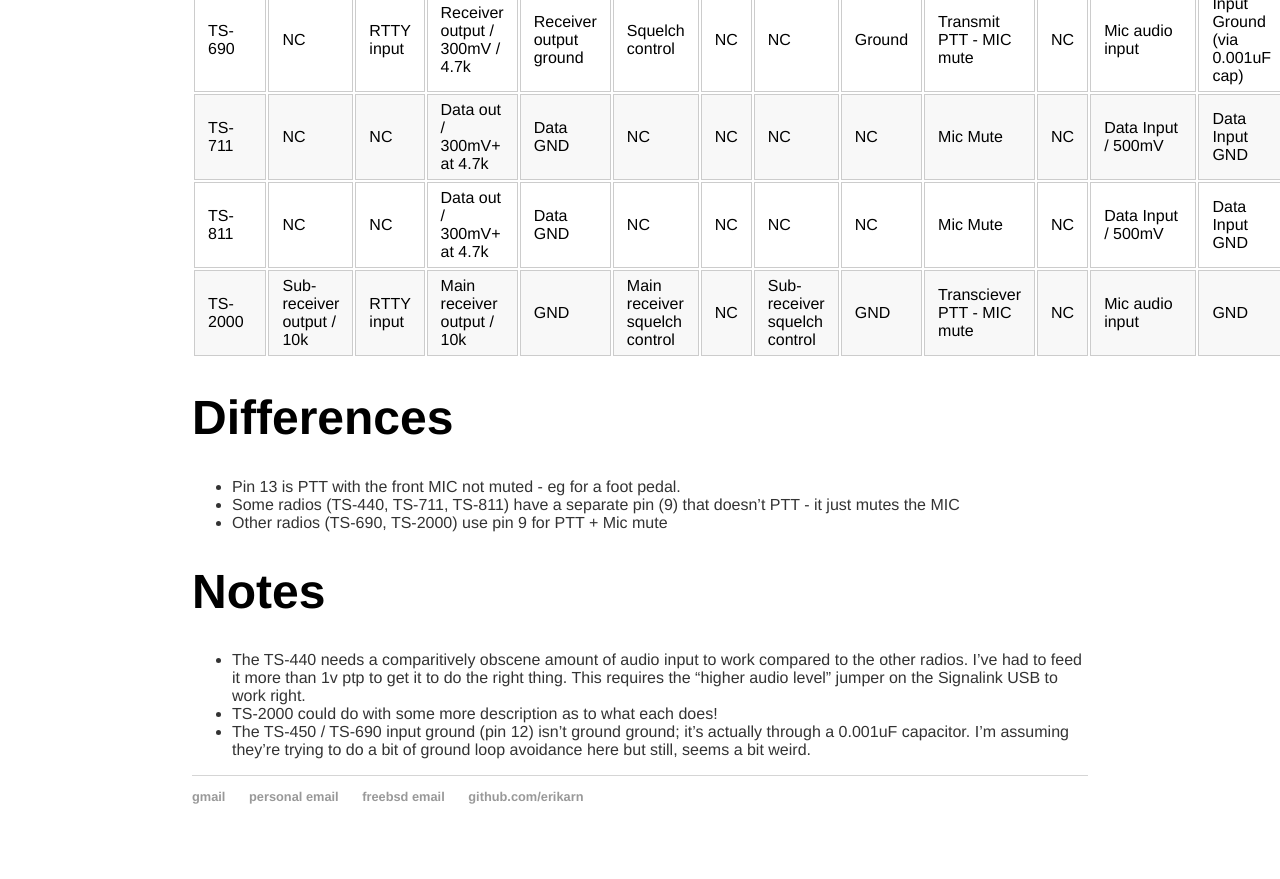
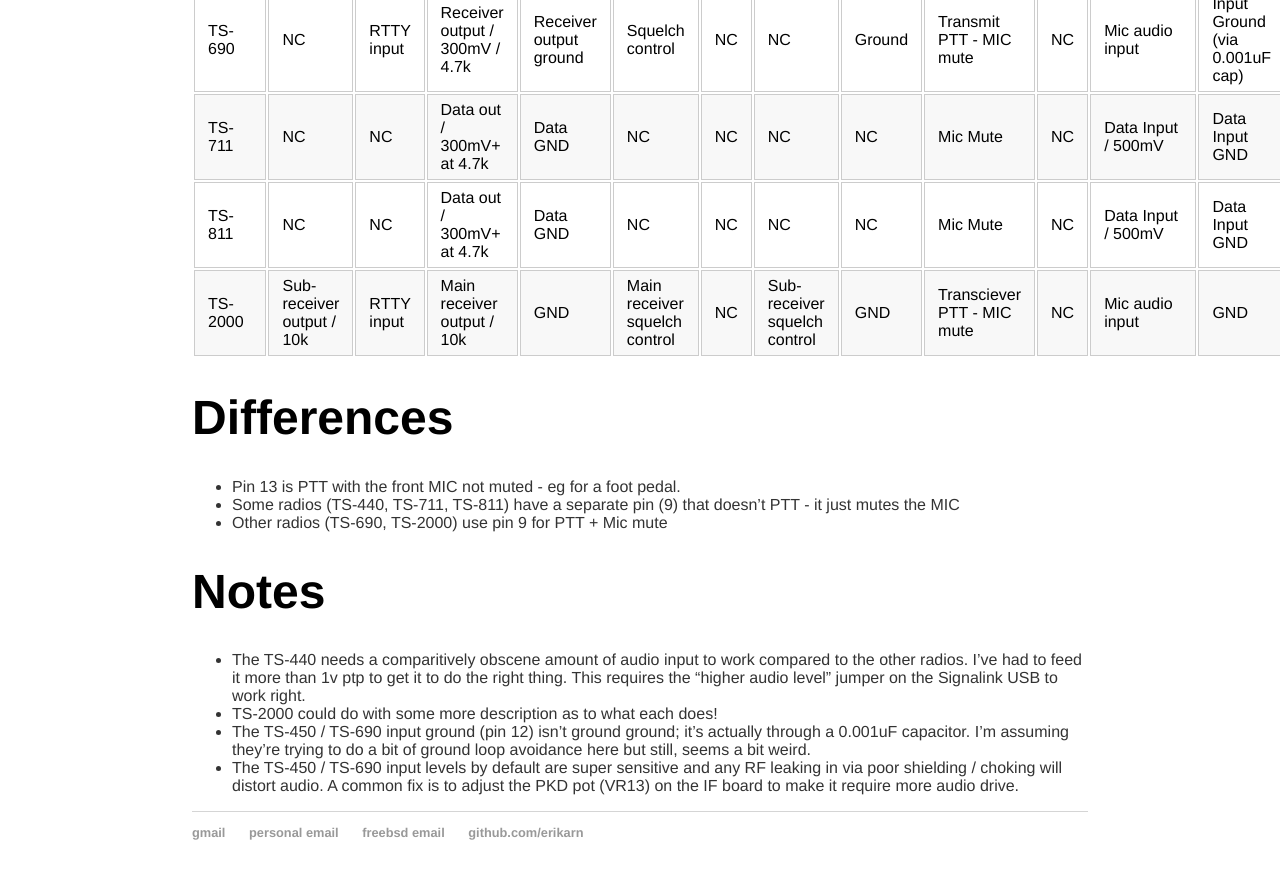
Before and after one commit to erikarn/erikarn.github.io, a Jekyll site: the page built from kenwood-acc-pinout.md, in a window 1280 px wide and 900 px high, scrolled down 812 px. Shown: the top 879 px of the window. Built offline with Jekyll 4.4.1, drawn with Linux system fonts in a browser that asks for light colours.

Commit message:
Another fix

```diff
--- a/kenwood-acc-pinout.md
+++ b/kenwood-acc-pinout.md
@@ -30,3 +30,4 @@
  * The TS-440 needs a comparitively obscene amount of audio input to work compared to the other radios. I've had to feed it more than 1v ptp to get it to do the right thing. This requires the "higher audio level" jumper on the Signalink USB to work right.
  * TS-2000 could do with some more description as to what each does!
  * The TS-450 / TS-690 input ground (pin 12) isn't ground ground; it's actually through a 0.001uF capacitor.  I'm assuming they're trying to do a bit of ground loop avoidance here but still, seems a bit weird.
+ * The TS-450 / TS-690 input levels by default are super sensitive and any RF leaking in via poor shielding / choking will distort audio. A common fix is to adjust the PKD pot (VR13) on the IF board to make it require more audio drive.
```
